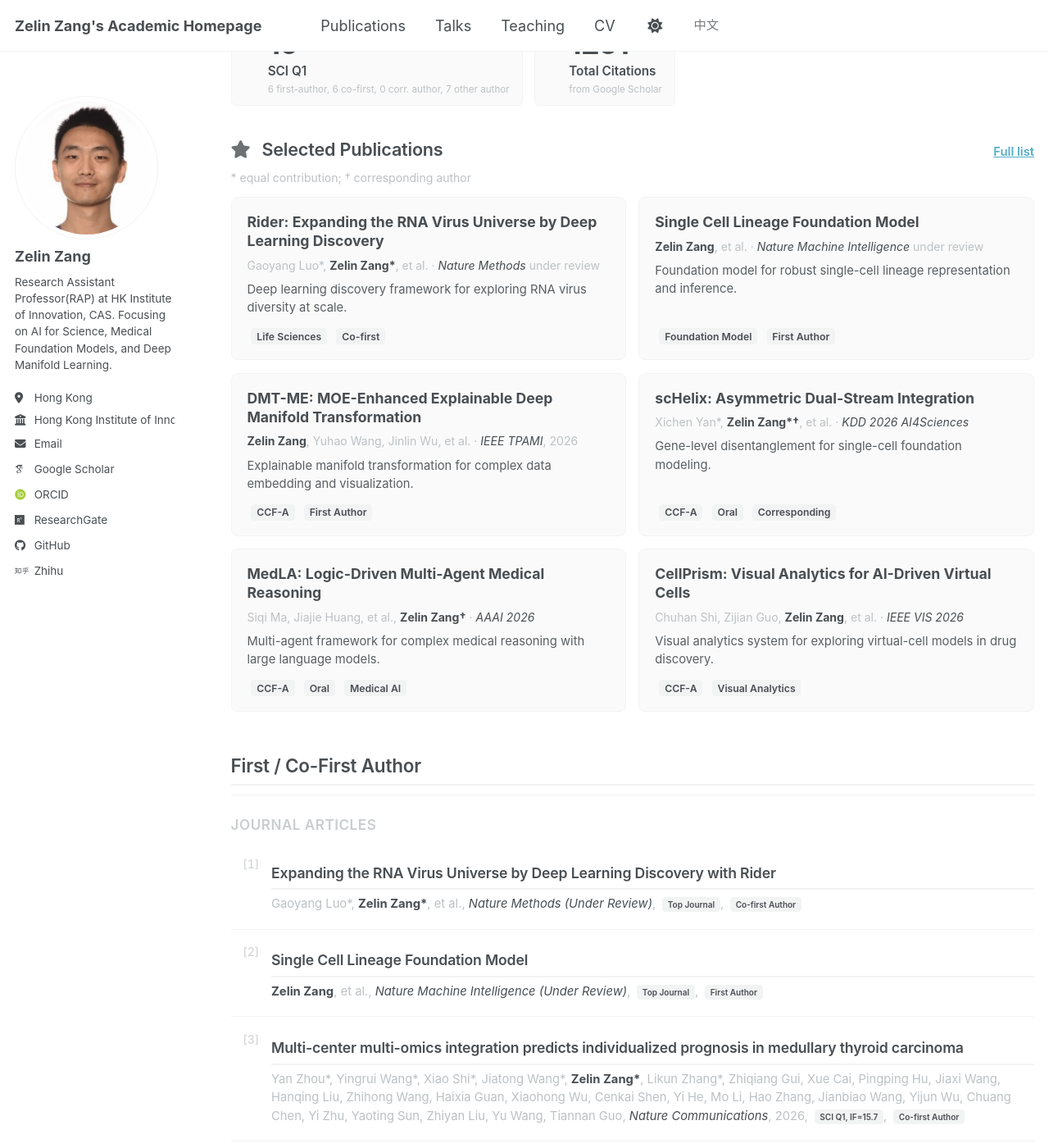
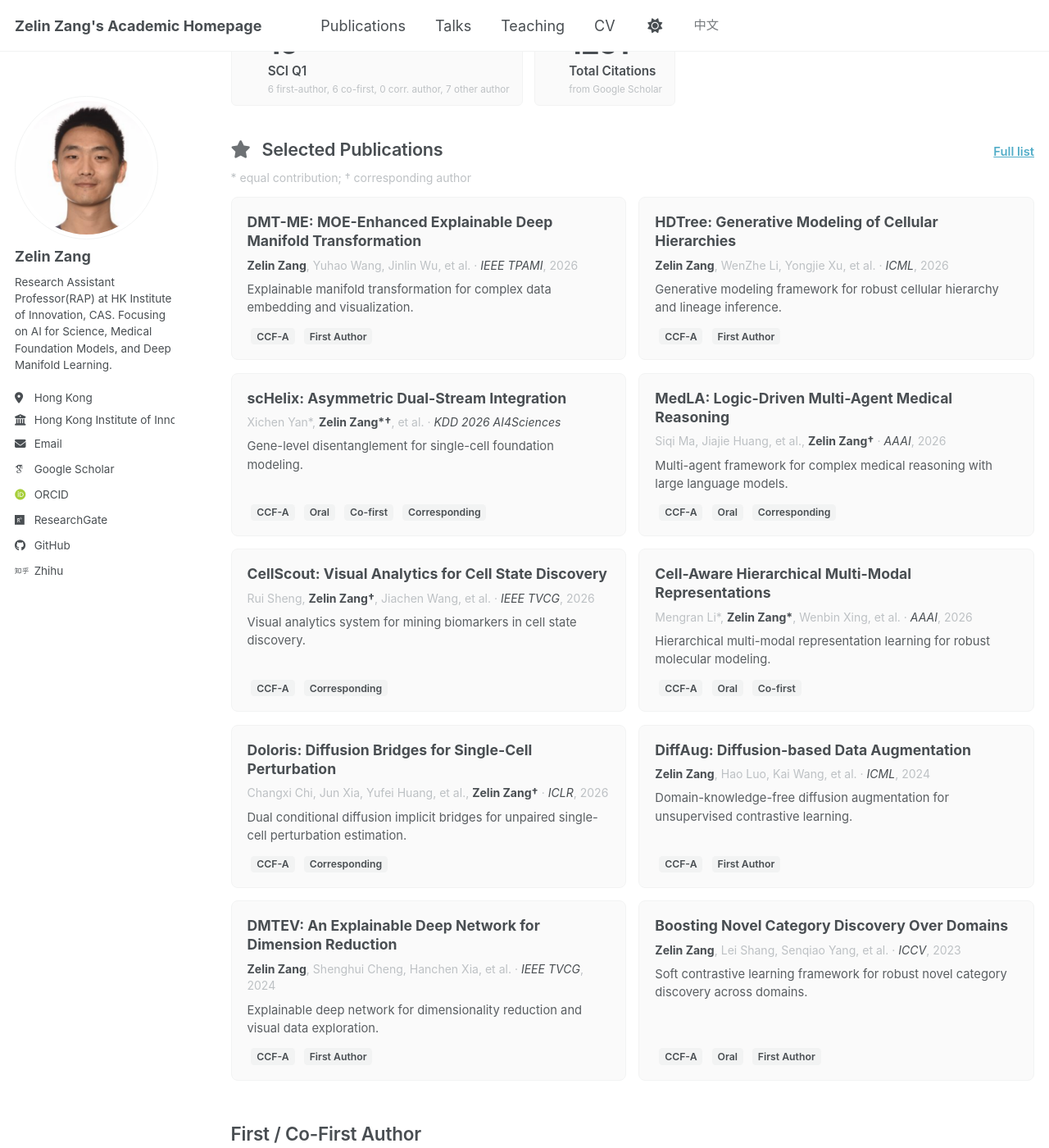
Before and after one commit to zangzelin/zangzelin.github.io, a Jekyll site: the page built from _pages/publications.html, in a window 1280 px wide and 1400 px high, scrolled down 285 px. Shown: the whole window at 82% size. Built offline with Jekyll 4.4.1, drawn with Linux system fonts in a browser that asks for light colours; some web fonts are replaced; a script bundle is joined from its source files by our own code; library files that are not in the unit come from our copies.

Commit message:
Expand selected CCF-A publications

```diff
--- a/_includes/selected-publications.html
+++ b/_includes/selected-publications.html
@@ -6,40 +6,64 @@
   <p class="pub-legend">* equal contribution; &dagger; corresponding author</p>
   <div class="selected-publications__grid">
     <article class="selected-paper">
-      <h3><a href="/publication/2026-nature-method-rider">Rider: Expanding the RNA Virus Universe by Deep Learning Discovery</a></h3>
-      <p class="selected-paper__meta">Gaoyang Luo*, <b>Zelin Zang*</b>, et al. · <i>Nature Methods</i> under review</p>
-      <p class="selected-paper__note">Deep learning discovery framework for exploring RNA virus diversity at scale.</p>
-      <div class="selected-paper__badges"><span class="badge">Life Sciences</span><span class="badge">Co-first</span></div>
-    </article>
-    <article class="selected-paper">
-      <h3><a href="/publication/2026-nmi-sclineage">Single Cell Lineage Foundation Model</a></h3>
-      <p class="selected-paper__meta"><b>Zelin Zang</b>, et al. · <i>Nature Machine Intelligence</i> under review</p>
-      <p class="selected-paper__note">Foundation model for robust single-cell lineage representation and inference.</p>
-      <div class="selected-paper__badges"><span class="badge">Foundation Model</span><span class="badge">First Author</span></div>
-    </article>
-    <article class="selected-paper">
       <h3><a href="/publication/2026-01-01-dmt-me">DMT-ME: MOE-Enhanced Explainable Deep Manifold Transformation</a></h3>
       <p class="selected-paper__meta"><b>Zelin Zang</b>, Yuhao Wang, Jinlin Wu, et al. · <i>IEEE TPAMI</i>, 2026</p>
       <p class="selected-paper__note">Explainable manifold transformation for complex data embedding and visualization.</p>
       <div class="selected-paper__badges"><span class="badge">CCF-A</span><span class="badge">First Author</span></div>
     </article>
     <article class="selected-paper">
+      <h3><a href="/publication/2026-icml-hdtree">HDTree: Generative Modeling of Cellular Hierarchies</a></h3>
+      <p class="selected-paper__meta"><b>Zelin Zang</b>, WenZhe Li, Yongjie Xu, et al. · <i>ICML</i>, 2026</p>
+      <p class="selected-paper__note">Generative modeling framework for robust cellular hierarchy and lineage inference.</p>
+      <div class="selected-paper__badges"><span class="badge">CCF-A</span><span class="badge">First Author</span></div>
+    </article>
+    <article class="selected-paper">
       <h3><a href="/publication/2026-kdd-schelix">scHelix: Asymmetric Dual-Stream Integration</a></h3>
       <p class="selected-paper__meta">Xichen Yan*, <b>Zelin Zang*&dagger;</b>, et al. · <i>KDD 2026 AI4Sciences</i></p>
       <p class="selected-paper__note">Gene-level disentanglement for single-cell foundation modeling.</p>
+      <div class="selected-paper__badges"><span class="badge">CCF-A</span><span class="badge">Oral</span><span class="badge">Co-first</span><span class="badge">Corresponding</span></div>
+    </article>
+    <article class="selected-paper">
+      <h3><a href="/publication/2026-02-20-medla">MedLA: Logic-Driven Multi-Agent Medical Reasoning</a></h3>
+      <p class="selected-paper__meta">Siqi Ma, Jiajie Huang, et al., <b>Zelin Zang&dagger;</b> · <i>AAAI</i>, 2026</p>
+      <p class="selected-paper__note">Multi-agent framework for complex medical reasoning with large language models.</p>
       <div class="selected-paper__badges"><span class="badge">CCF-A</span><span class="badge">Oral</span><span class="badge">Corresponding</span></div>
     </article>
     <article class="selected-paper">
-      <h3><a href="/publication/2026-02-20-medla">MedLA: Logic-Driven Multi-Agent Medical Reasoning</a></h3>
-      <p class="selected-paper__meta">Siqi Ma, Jiajie Huang, et al., <b>Zelin Zang&dagger;</b> · <i>AAAI 2026</i></p>
-      <p class="selected-paper__note">Multi-agent framework for complex medical reasoning with large language models.</p>
-      <div class="selected-paper__badges"><span class="badge">CCF-A</span><span class="badge">Oral</span><span class="badge">Medical AI</span></div>
+      <h3><a href="/publication/2026-02-01-cellscout">CellScout: Visual Analytics for Cell State Discovery</a></h3>
+      <p class="selected-paper__meta">Rui Sheng, <b>Zelin Zang&dagger;</b>, Jiachen Wang, et al. · <i>IEEE TVCG</i>, 2026</p>
+      <p class="selected-paper__note">Visual analytics system for mining biomarkers in cell state discovery.</p>
+      <div class="selected-paper__badges"><span class="badge">CCF-A</span><span class="badge">Corresponding</span></div>
     </article>
     <article class="selected-paper">
-      <h3><a href="/publication/2026-vis-cellprism">CellPrism: Visual Analytics for AI-Driven Virtual Cells</a></h3>
-      <p class="selected-paper__meta">Chuhan Shi, Zijian Guo, <b>Zelin Zang</b>, et al. · <i>IEEE VIS 2026</i></p>
-      <p class="selected-paper__note">Visual analytics system for exploring virtual-cell models in drug discovery.</p>
-      <div class="selected-paper__badges"><span class="badge">CCF-A</span><span class="badge">Visual Analytics</span></div>
+      <h3><a href="/publication/2026-aaai-cell-aware">Cell-Aware Hierarchical Multi-Modal Representations</a></h3>
+      <p class="selected-paper__meta">Mengran Li*, <b>Zelin Zang*</b>, Wenbin Xing, et al. · <i>AAAI</i>, 2026</p>
+      <p class="selected-paper__note">Hierarchical multi-modal representation learning for robust molecular modeling.</p>
+      <div class="selected-paper__badges"><span class="badge">CCF-A</span><span class="badge">Oral</span><span class="badge">Co-first</span></div>
+    </article>
+    <article class="selected-paper">
+      <h3><a href="/publication/2026-iclr-doloris">Doloris: Diffusion Bridges for Single-Cell Perturbation</a></h3>
+      <p class="selected-paper__meta">Changxi Chi, Jun Xia, Yufei Huang, et al., <b>Zelin Zang&dagger;</b> · <i>ICLR</i>, 2026</p>
+      <p class="selected-paper__note">Dual conditional diffusion implicit bridges for unpaired single-cell perturbation estimation.</p>
+      <div class="selected-paper__badges"><span class="badge">CCF-A</span><span class="badge">Corresponding</span></div>
+    </article>
+    <article class="selected-paper">
+      <h3><a href="/publication/2024-07-01-boosting-contrastive">DiffAug: Diffusion-based Data Augmentation</a></h3>
+      <p class="selected-paper__meta"><b>Zelin Zang</b>, Hao Luo, Kai Wang, et al. · <i>ICML</i>, 2024</p>
+      <p class="selected-paper__note">Domain-knowledge-free diffusion augmentation for unsupervised contrastive learning.</p>
+      <div class="selected-paper__badges"><span class="badge">CCF-A</span><span class="badge">First Author</span></div>
+    </article>
+    <article class="selected-paper">
+      <h3><a href="/publication/2024-01-01-evnet">DMTEV: An Explainable Deep Network for Dimension Reduction</a></h3>
+      <p class="selected-paper__meta"><b>Zelin Zang</b>, Shenghui Cheng, Hanchen Xia, et al. · <i>IEEE TVCG</i>, 2024</p>
+      <p class="selected-paper__note">Explainable deep network for dimensionality reduction and visual data exploration.</p>
+      <div class="selected-paper__badges"><span class="badge">CCF-A</span><span class="badge">First Author</span></div>
+    </article>
+    <article class="selected-paper">
+      <h3><a href="/publication/2023-10-01-novel-category">Boosting Novel Category Discovery Over Domains</a></h3>
+      <p class="selected-paper__meta"><b>Zelin Zang</b>, Lei Shang, Senqiao Yang, et al. · <i>ICCV</i>, 2023</p>
+      <p class="selected-paper__note">Soft contrastive learning framework for robust novel category discovery across domains.</p>
+      <div class="selected-paper__badges"><span class="badge">CCF-A</span><span class="badge">Oral</span><span class="badge">First Author</span></div>
     </article>
   </div>
 </section>
```
Also changed, not shown: _includes/selected-publications-zh.html (+44 -20 lines).
